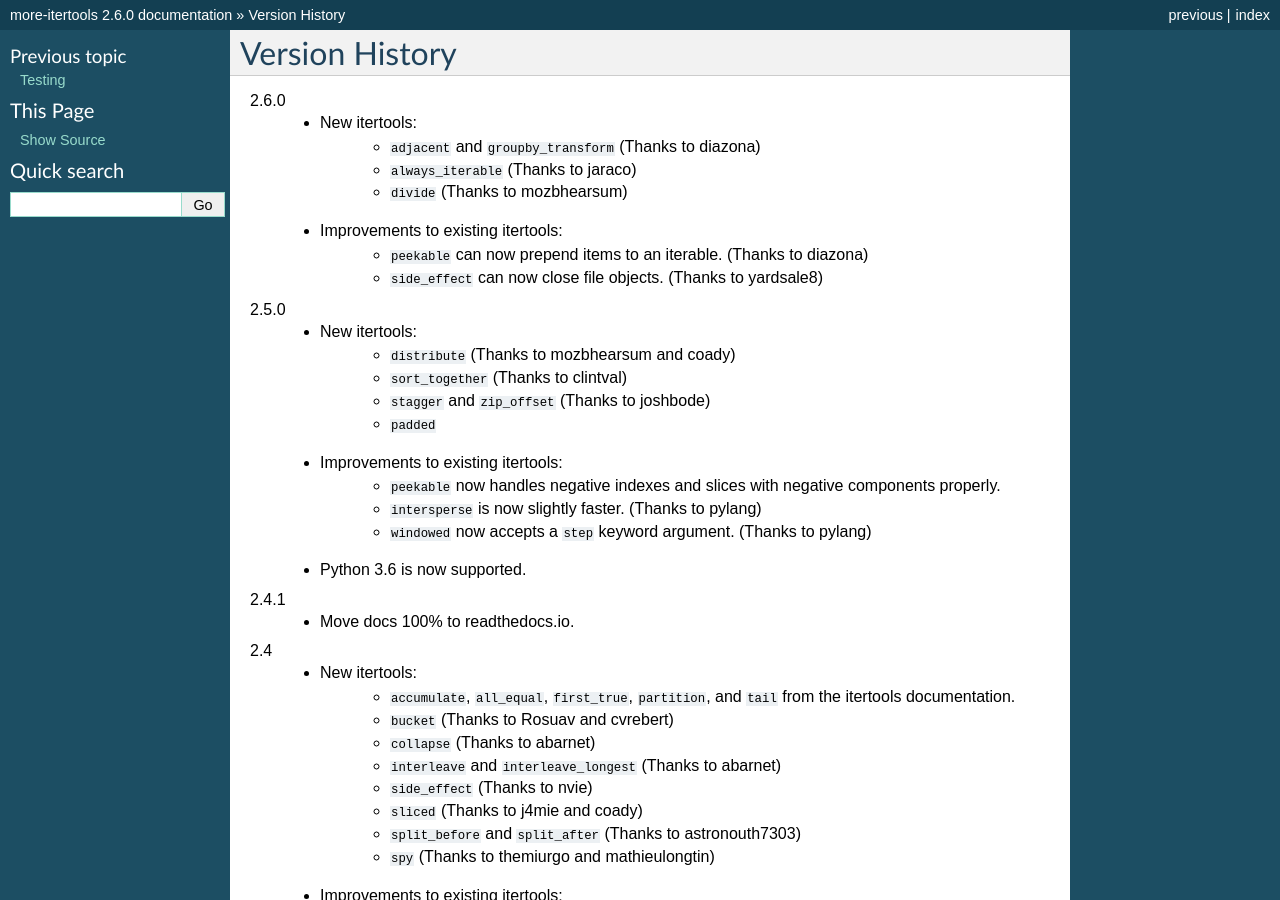
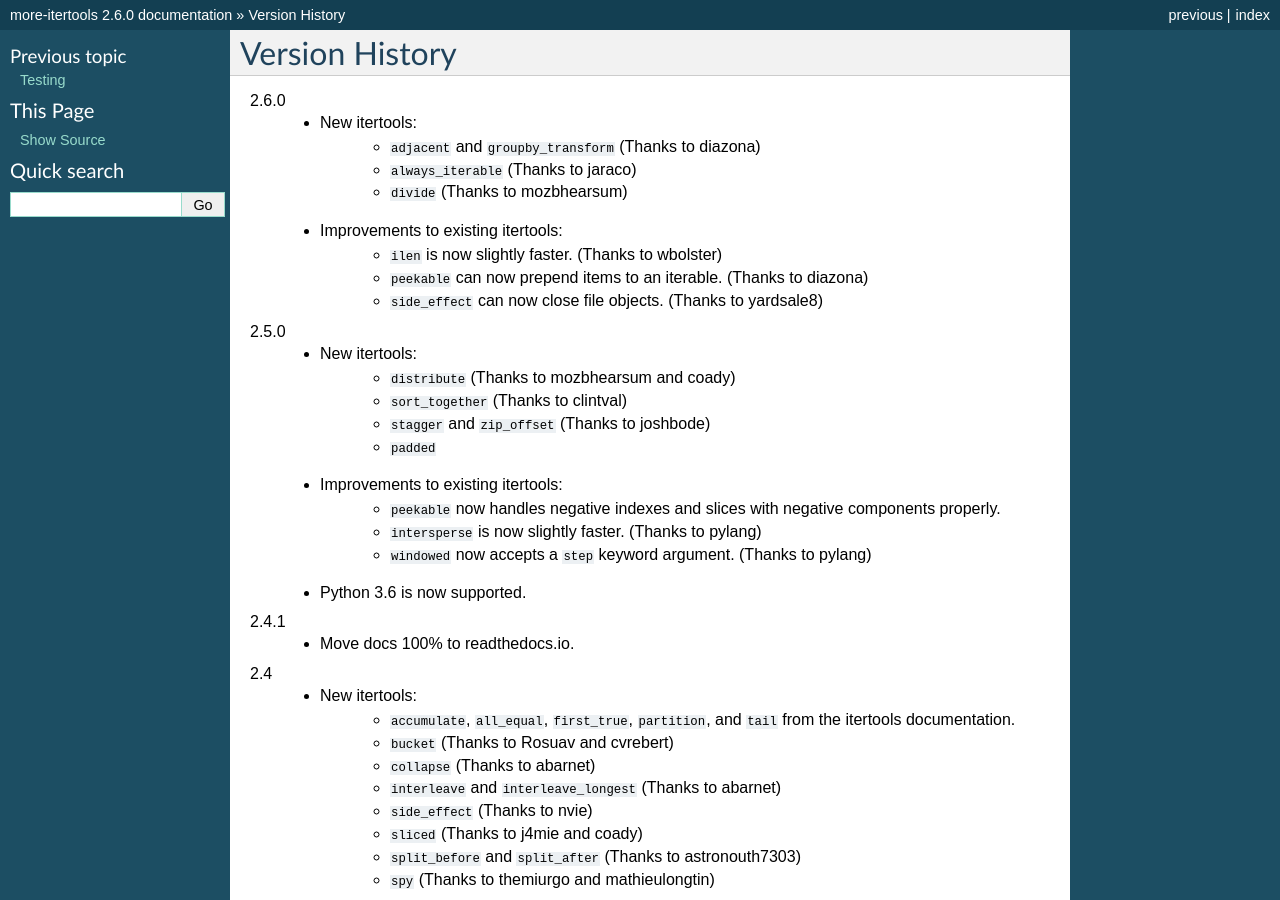
Before and after one commit to more-itertools/more-itertools, a Sphinx documentation site: the page built from docs/versions.rst, in a window 1280 px wide and 900 px high. Built offline with Sphinx 7.4.7, drawn with Linux system fonts in a browser that asks for light colours.

Commit message:
Update changelog with ilen improvements

```diff
--- a/docs/versions.rst
+++ b/docs/versions.rst
@@ -8,6 +8,7 @@ Version History
         * ``always_iterable`` (Thanks to jaraco)
         * ``divide`` (Thanks to mozbhearsum)
     * Improvements to existing itertools:
+        * ``ilen`` is now slightly faster. (Thanks to wbolster)
         * ``peekable`` can now prepend items to an iterable. (Thanks to diazona)
         * ``side_effect`` can now close file objects. (Thanks to yardsale8)
 
```
